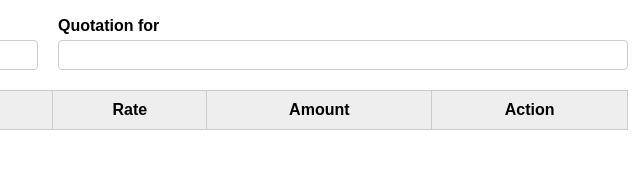
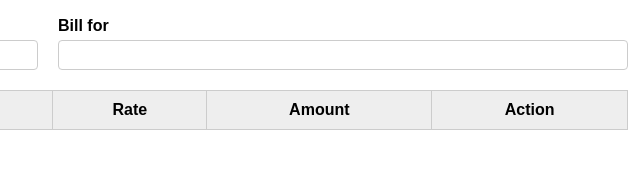
Before and after one commit to MayuriGodgeri/invoice_bill, a plain HTML site: page index.html in a window 1280 px wide. Shown: the part 263-445 px from the top of the page, 592-1232 px from the left. Drawn offline with Linux system fonts and the light colour scheme.

Commit message:
Update index.html

```diff
--- a/index.html
+++ b/index.html
@@ -235,7 +235,7 @@ page-break-inside:auto;
 </div>
 
 <div>
-<label>Quotation for</label>
+<label>Bill for</label>
 <input type="text">
 <span class="print-text"></span>
 </div>
```
